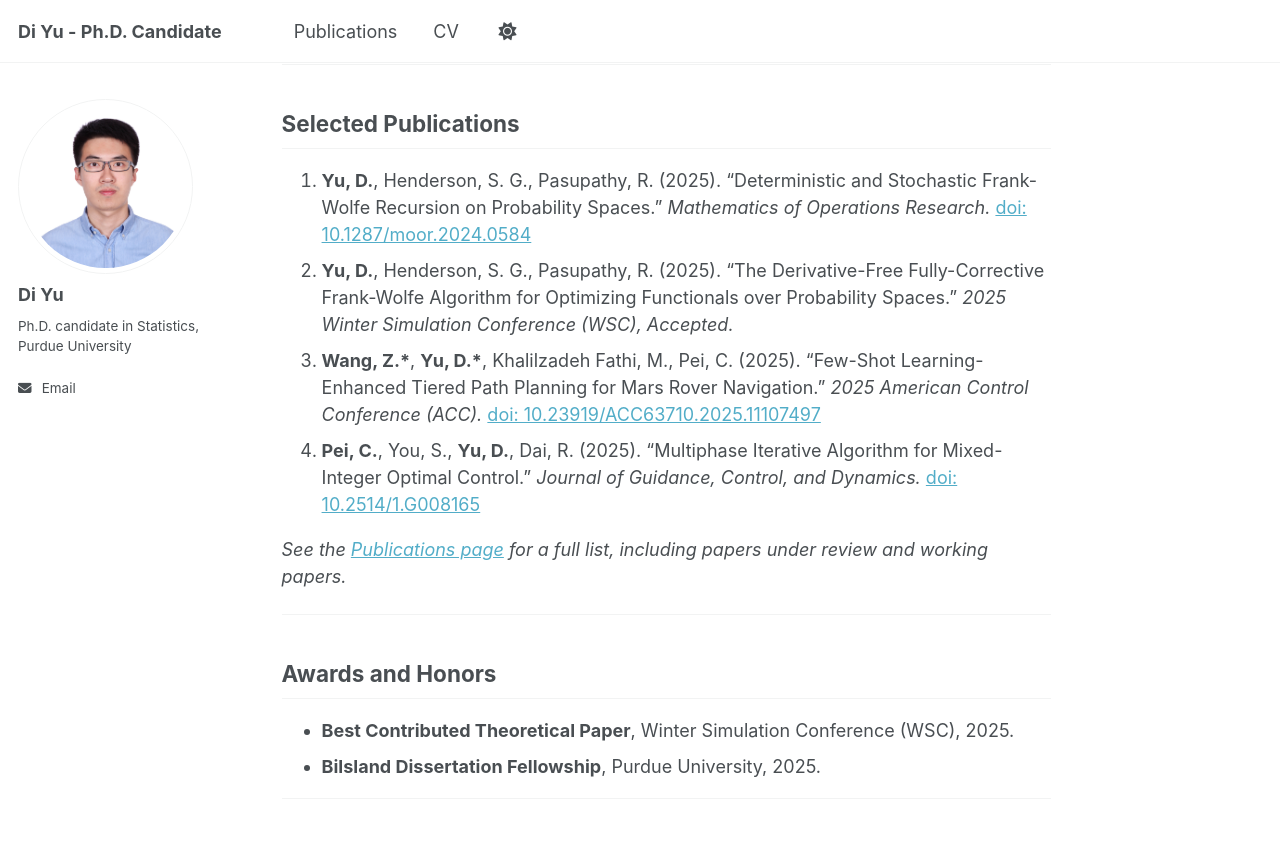
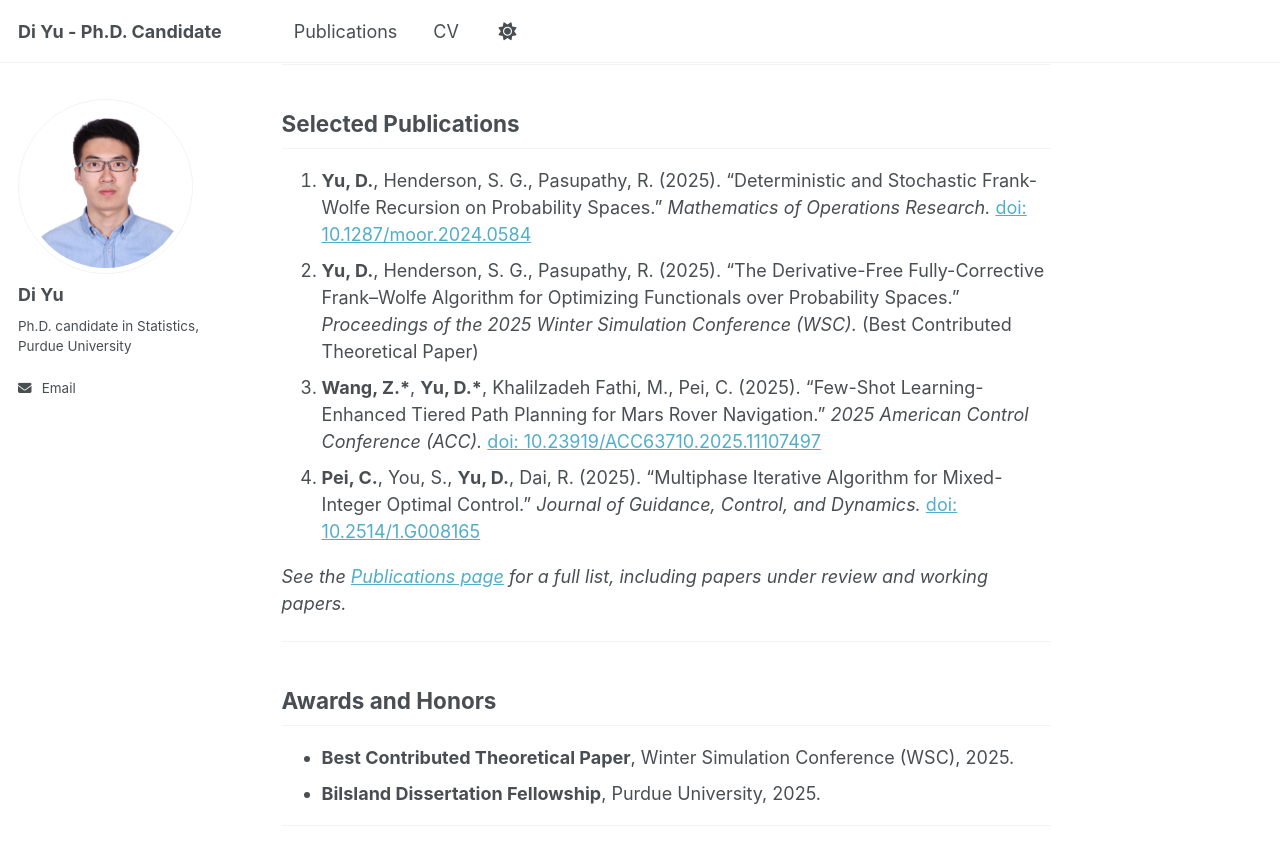
Before and after one commit to yudi12358/yudi12358.github.io, a Jekyll site: the page built from _pages/about.md, in a window 1280 px wide and 900 px high, scrolled down 1486 px. Shown: the top 865 px of the window. Built offline with Jekyll 4.4.1, drawn with Linux system fonts in a browser that asks for light colours; a script that is not in the unit is left out.

Commit message:
Update about.md

```diff
--- a/_pages/about.md
+++ b/_pages/about.md
@@ -26,7 +26,7 @@ I expect to graduate in **May 2026** and plan to pursue an academic career in **
 ## News
 
 - **12/2025:** Our paper “The Derivative-Free Fully-Corrective Frank–Wolfe Algorithm for Optimizing Functionals over Probability Spaces” received the **Best Contributed Theoretical Paper Award** at the **Winter Simulation Conference (WSC)**.
-- **09/2025:** Our paper “Deterministic and Stochastic Frank–Wolfe Recursion on Probability Spaces” was published in *Mathematics of Operations Research*.
+- **09/2025:** Our paper “Deterministic and Stochastic Frank–Wolfe Recursion on Probability Spaces” was published in **Mathematics of Operations Research**.
 - **03/2025:** **Bilsland Dissertation Fellowship**, Purdue University.
 
 ---
@@ -53,7 +53,7 @@ I expect to graduate in **May 2026** and plan to pursue an academic career in **
 ## Selected Publications
 
 1. **Yu, D.**, Henderson, S. G., Pasupathy, R. (2025). “Deterministic and Stochastic Frank-Wolfe Recursion on Probability Spaces.” *Mathematics of Operations Research.* [doi: 10.1287/moor.2024.0584](https://doi.org/10.1287/moor.2024.0584)
-2. **Yu, D.**, Henderson, S. G., Pasupathy, R. (2025). “The Derivative-Free Fully-Corrective Frank-Wolfe Algorithm for Optimizing Functionals over Probability Spaces.” *2025 Winter Simulation Conference (WSC), Accepted.*
+2. **Yu, D.**, Henderson, S. G., Pasupathy, R. (2025). “The Derivative-Free Fully-Corrective Frank–Wolfe Algorithm for Optimizing Functionals over Probability Spaces.” *Proceedings of the 2025 Winter Simulation Conference (WSC).* (Best Contributed Theoretical Paper)
 3. **Wang, Z.\***, **Yu, D.\***, Khalilzadeh Fathi, M., Pei, C. (2025). “Few-Shot Learning-Enhanced Tiered Path Planning for Mars Rover Navigation.” *2025 American Control Conference (ACC).* [doi: 10.23919/ACC63710.2025.11107497](https://doi.org/10.23919/ACC63710.2025.11107497)
 4. **Pei, C.**, You, S., **Yu, D.**, Dai, R. (2025). “Multiphase Iterative Algorithm for Mixed-Integer Optimal Control.” *Journal of Guidance, Control, and Dynamics.* [doi: 10.2514/1.G008165](https://doi.org/10.2514/1.G008165)
 
```
